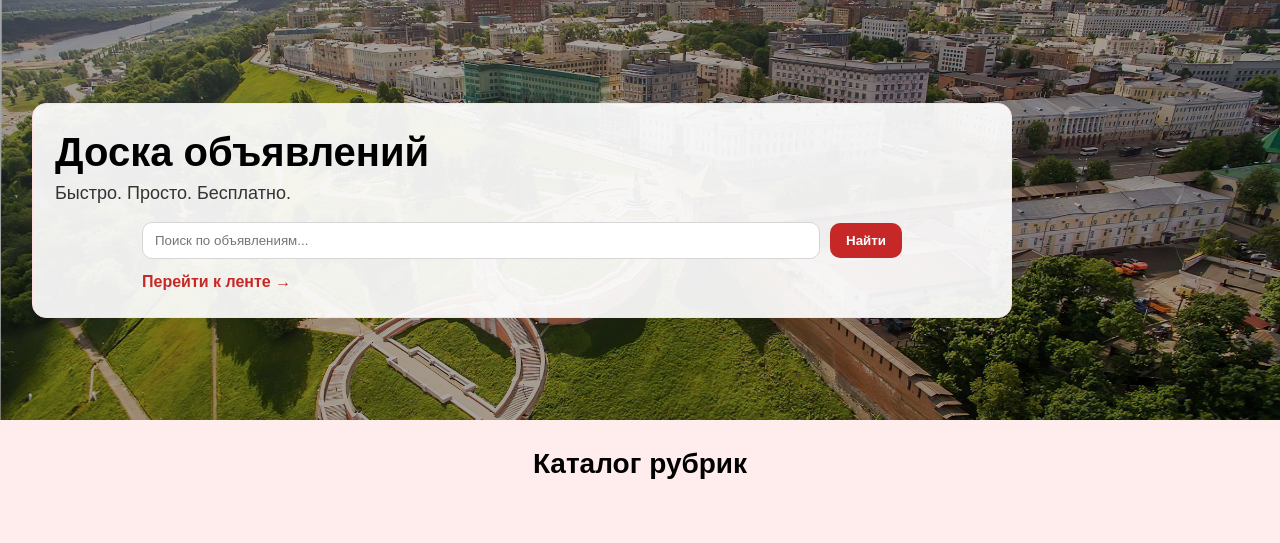
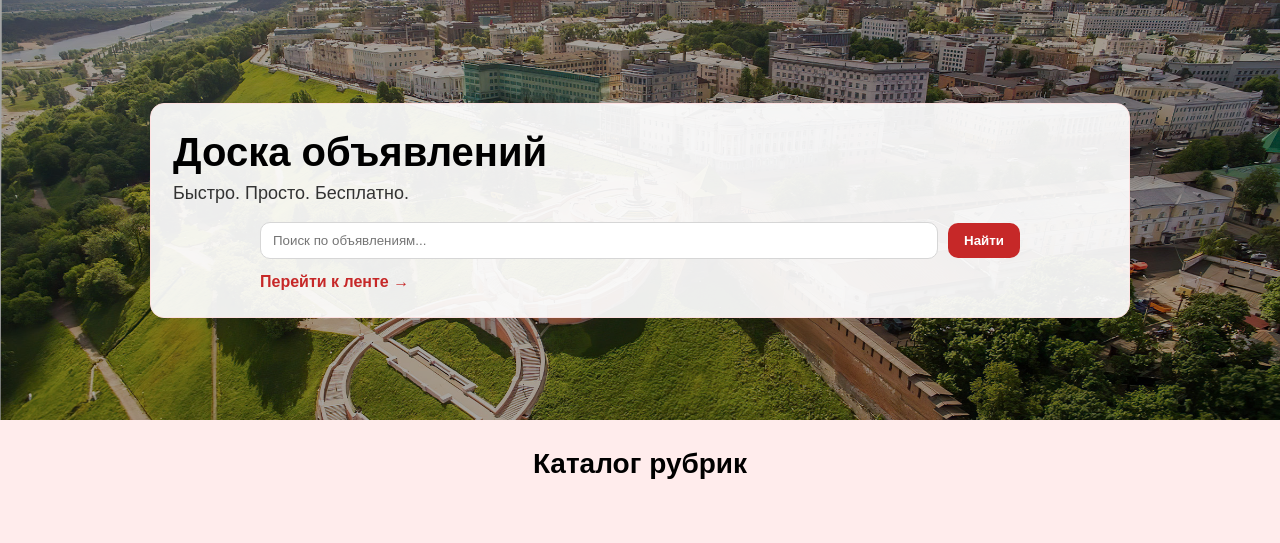
Before and after one commit to Gast041/board, a Django app: page / in a window 1280 px wide. Shown: the part 50-593 px from the top of the page. Run offline with Django 5.2, Linux system fonts and the light colour scheme; data that the repository does not hold is empty.

Commit message:
Гланая правки поиска 4

```diff
--- a/static/base.css
+++ b/static/base.css
@@ -395,10 +395,12 @@
 .home-hero-box {
   width: 100%;
   max-width: 980px;
+  margin: 0 auto;
   background: rgba(255, 255, 255, 0.92);
   border-radius: 14px;
   padding: 26px 22px;
   border: 1px solid #ffe1e1;
+  box-sizing: border-box;
 }
 
 .home-hero-title {
@@ -447,7 +449,7 @@
 .home-hero-actions {
   width: min(760px, 100%);
   margin: 14px auto 0;
-  }
+}
 
 .home-hero-link {
   color: #c62828;
```
